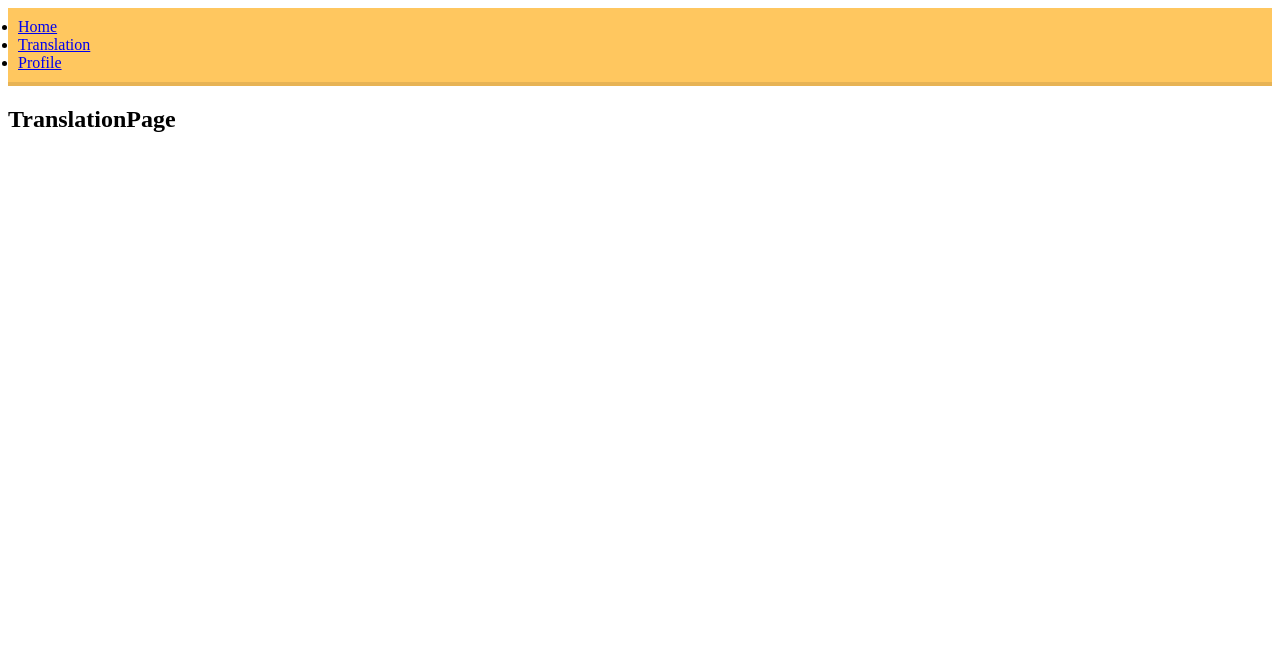
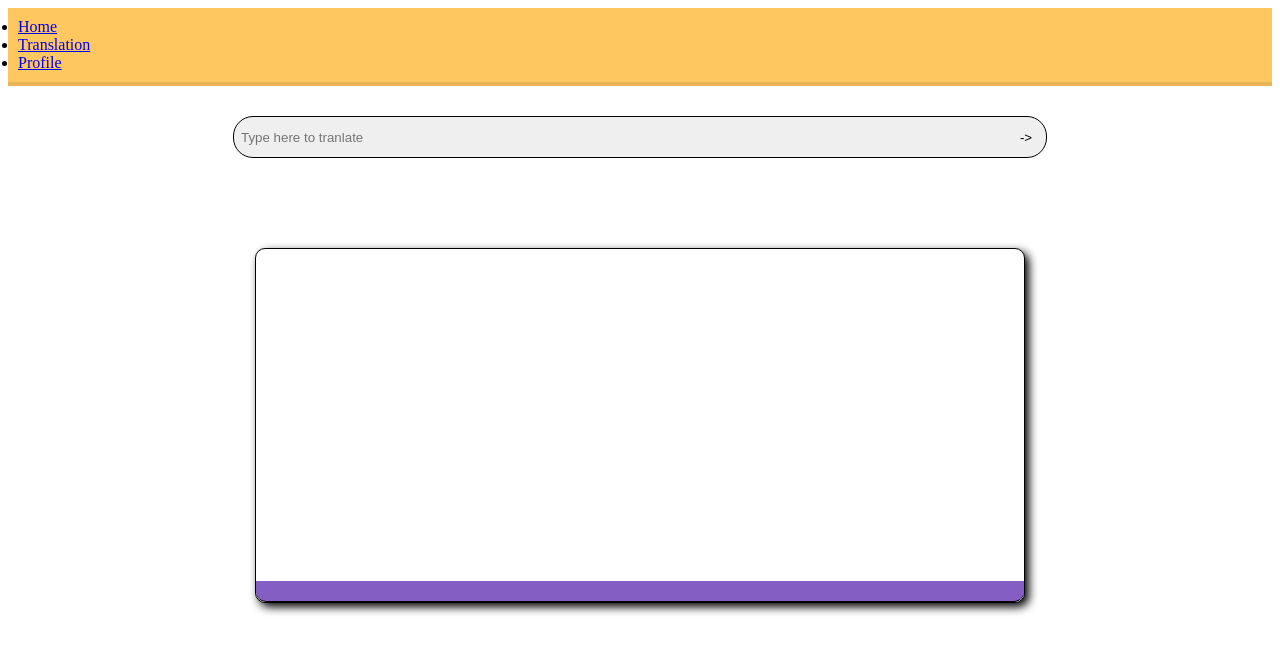
Before and after one commit to Tooppa/sign-language-translator, a React (Create React App) app: page /translation in a window 1280 px wide. Shown: the top 652 px of the page. Built offline with nearby package versions, Linux system fonts and the light colour scheme; the HTML template or start-up script is replaced by a standard one; a web font is replaced by a local one.

Commit message:
FEAT: Translation page added with styles

```diff
--- a/src/styles/LoginPage.css
+++ b/src/styles/LoginPage.css
@@ -38,10 +38,6 @@ button{
     background-color: white;
 }
 
-.main{
-    background-color: #FFC75F;
-}
-
 img{
     height: 200px;
     object-fit: contain;
--- /dev/null
+++ b/src/styles/TranslationPage.css
@@ -0,0 +1,16 @@
+.translateField{
+    padding: 5px;
+    margin: 30px;
+    border: 1px solid black;
+    border-radius: 20px;
+    background-color: #EFEFEF;
+}
+.textArea{
+    display: flex;
+    justify-content: center;
+    padding: 60px;
+}
+.text{
+    width: 60vw;
+    height: 300px;
+}
--- a/src/views/LoginPage.jsx
+++ b/src/views/LoginPage.jsx
@@ -1,6 +1,6 @@
 import '../styles/LoginPage.css';
 export default function HomePage() {
-  return <div className="main">
+  return <div className="color-bg-yellow">
     <div className="horizontal">
       <img src="./assets/Logo-Hello.png" alt="Hello" />
       <div className='vertical'>
--- a/src/views/TranslationPage.jsx
+++ b/src/views/TranslationPage.jsx
@@ -1,3 +1,21 @@
+import '../styles/TranslationPage.css';
 export default function TranslationPage() {
-  return <><h2>TranslationPage</h2></>;
+  return <>
+    <div className="color-bg-yellow">
+      <form action="">
+        <div className='translateField'>
+          <input type="text" placeholder='Type here to tranlate' />
+          <button className='color-bg-purple' type='submit'>-{'>'}</button>
+        </div>
+      </form>
+    </div>
+    <div className='textArea'>
+      <div className='formBg'>
+        <p className='text'>
+
+        </p>
+        <div className='line' />
+      </div>
+    </div>
+  </>;
 }
```
